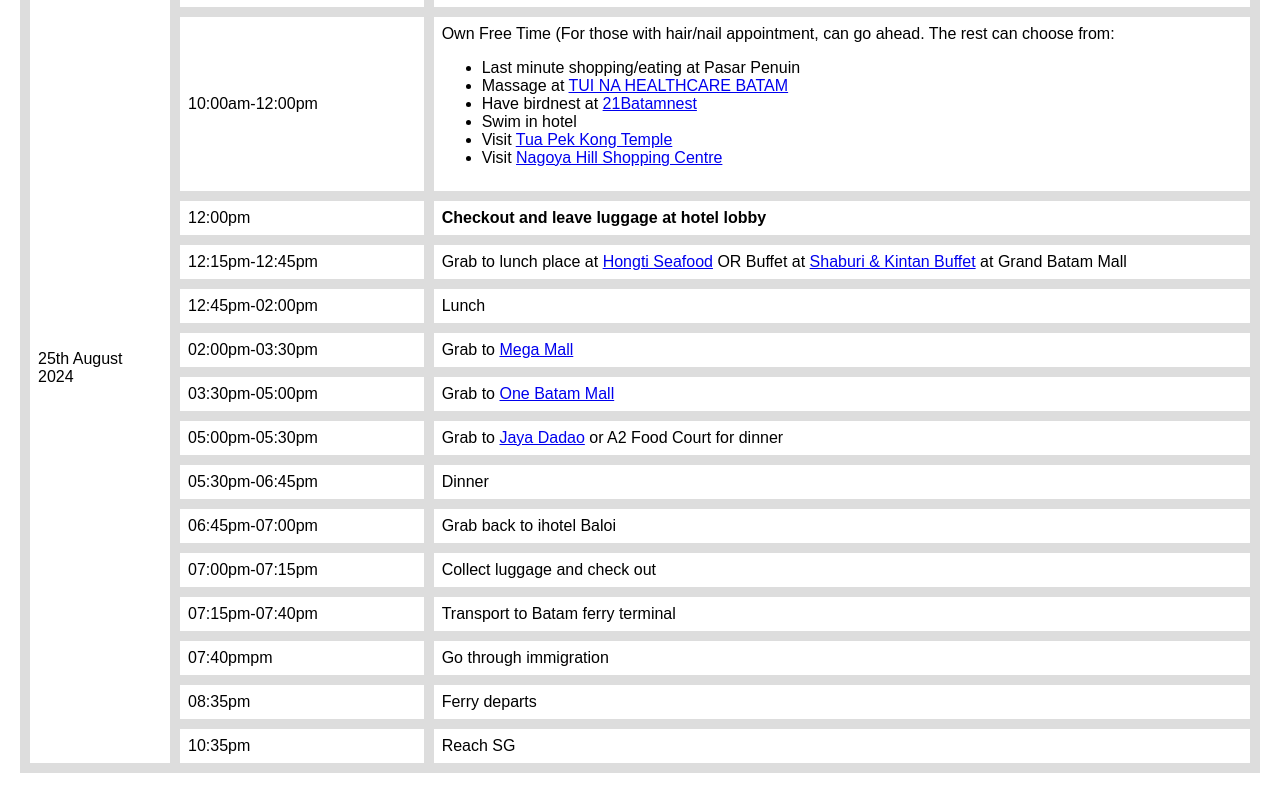
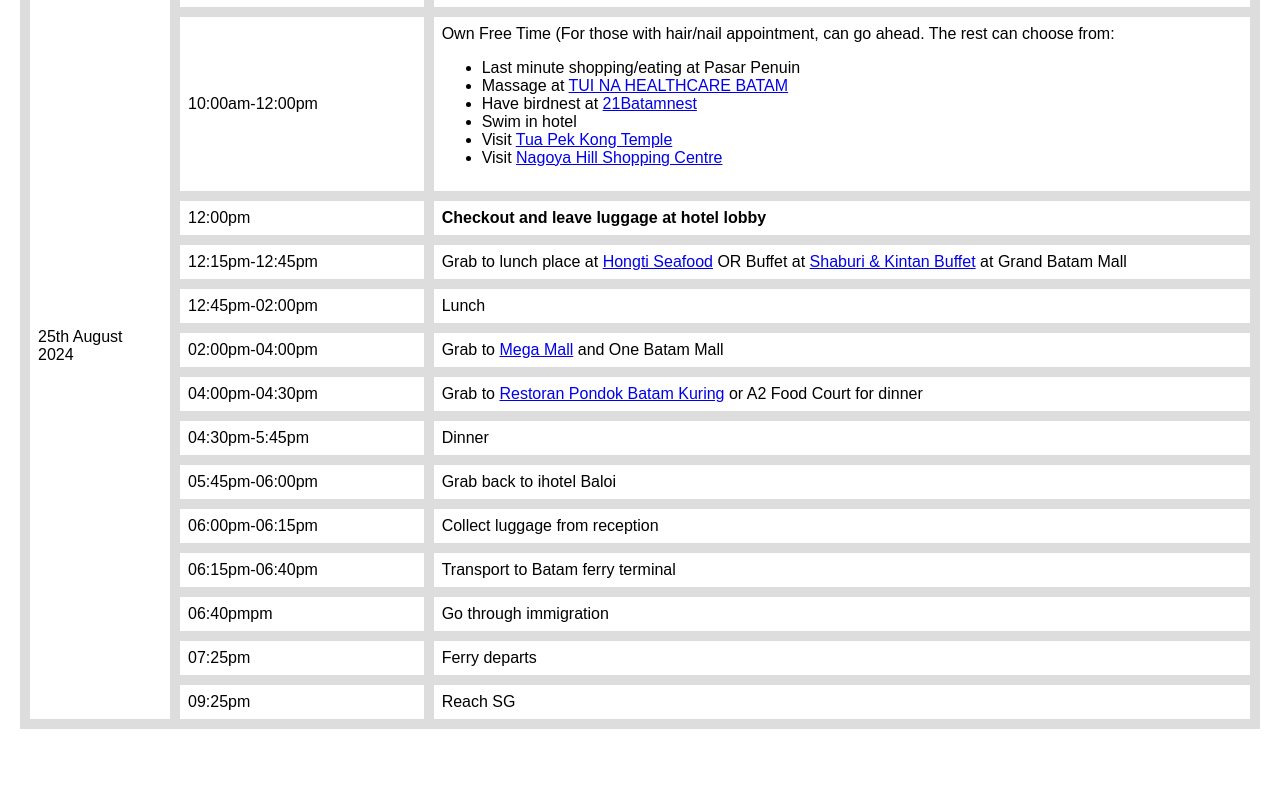
Before and after one commit to jaredtcy/batam-itinerary, a plain HTML site: page index.html in a window 1280 px wide. Shown: the part 1177-1970 px from the top of the page. After the commit the page ends 1926 px from the top, so only its background shows below. Drawn offline with Linux system fonts and the light colour scheme.

Commit message:
Update index.html

```diff
--- a/index.html
+++ b/index.html
@@ -170,43 +170,39 @@
             <td>Lunch</td>
         </tr>
         <tr>
-            <td>02:00pm-03:30pm</td>
-            <td>Grab to <a href="https://g.co/kgs/zfS6Etg" target="_blank">Mega Mall</a></td>
+            <td>02:00pm-04:00pm</td>
+            <td>Grab to <a href="https://g.co/kgs/zfS6Etg" target="_blank">Mega Mall</a> and One Batam Mall</td>
         </tr>
         <tr>
-            <td>03:30pm-05:00pm</td>
-            <td>Grab to <a href="https://g.co/kgs/6x3z5Nw" target="_blank">One Batam Mall</a></td>
+            <td>04:00pm-04:30pm</td>
+            <td>Grab to <a href="https://g.co/kgs/BLBjFzq" target="_blank">Restoran Pondok Batam Kuring</a> or A2 Food Court for dinner</td>
         </tr>
         <tr>
-            <td>05:00pm-05:30pm</td>
-            <td>Grab to <a href="https://g.co/kgs/SED33he" target="_blank">Jaya Dadao</a> or A2 Food Court for dinner</td>
-        </tr>
-        <tr>
-            <td>05:30pm-06:45pm</td>
+            <td>04:30pm-5:45pm</td>
             <td>Dinner</td>
         </tr>
         <tr>
-            <td>06:45pm-07:00pm</td>
+            <td>05:45pm-06:00pm</td>
             <td>Grab back to ihotel Baloi</td>
         </tr>
         <tr>
-            <td>07:00pm-07:15pm</td>
-            <td>Collect luggage and check out</td>
+            <td>06:00pm-06:15pm</td>
+            <td>Collect luggage from reception</td>
         </tr>
         <tr>
-            <td>07:15pm-07:40pm</td>
+            <td>06:15pm-06:40pm</td>
             <td>Transport to Batam ferry terminal</td>
         </tr>
         <tr>
-            <td>07:40pmpm</td>
+            <td>06:40pmpm</td>
             <td>Go through immigration</td>
         </tr>
         <tr>
-            <td>08:35pm</td>
+            <td>07:25pm</td>
             <td>Ferry departs</td>
         </tr>
         <tr>
-            <td>10:35pm</td>
+            <td>09:25pm</td>
             <td>Reach SG </td>
         </tr>
     </tbody>
```
